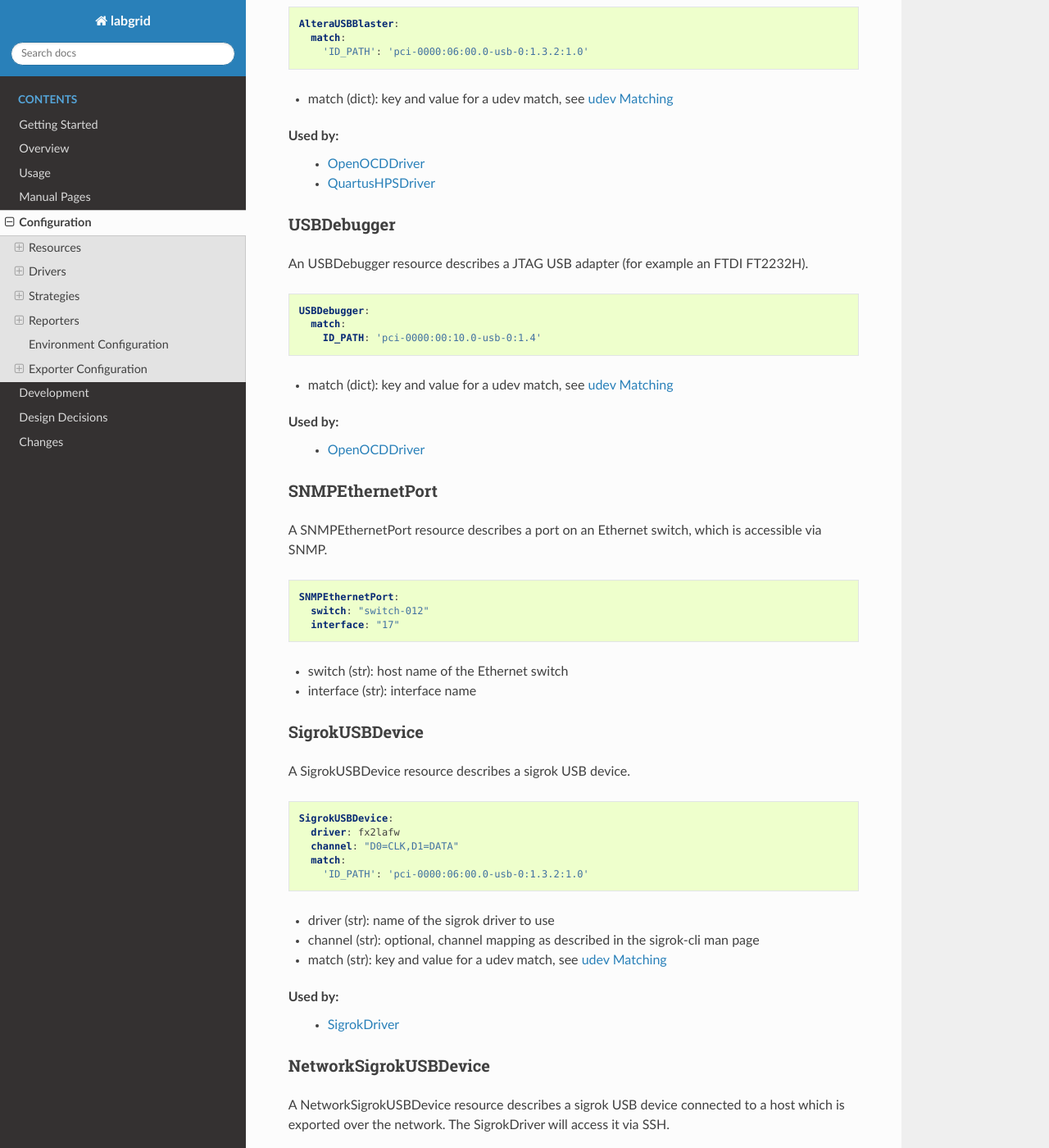
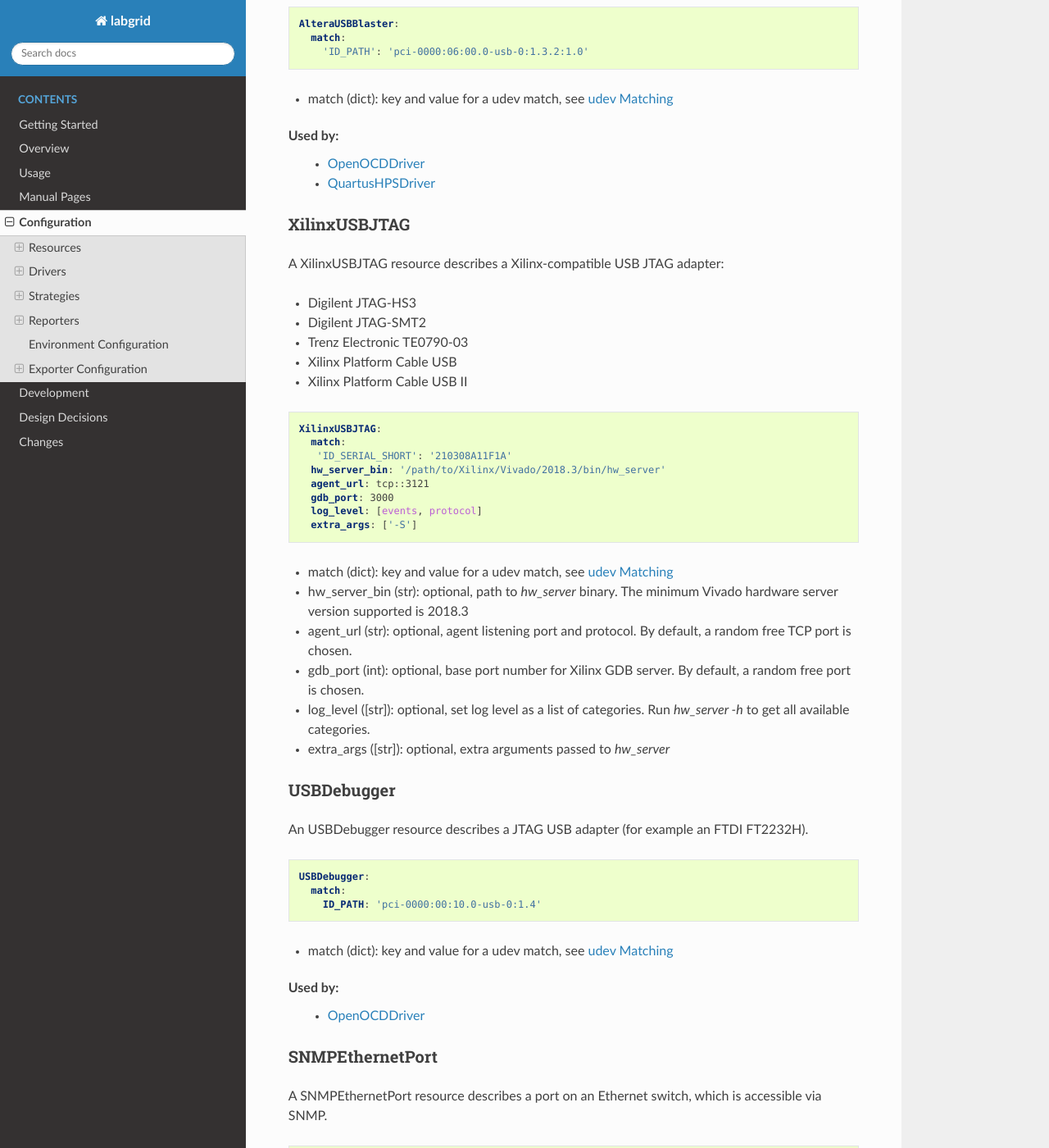
Before and after one commit to labgrid-project/labgrid, a Sphinx documentation site: the page built from doc/configuration.rst, in a window 1280 px wide and 1400 px high, scrolled down 11860 px. Shown: the whole window at 82% size. Built offline with Sphinx 7.4.7 and the Read the Docs theme 2.0.0, drawn with Linux system fonts in a browser that asks for light colours; pages that are not in the unit, such as notebooks, are missing from menus.

Commit message:
resource: add Xilinx USB JTAG
Signed-off-by: Stefan Wiehler <stefan.wiehler@missinglinkelectronics.com>

```diff
--- a/doc/configuration.rst
+++ b/doc/configuration.rst
@@ -552,6 +552,38 @@ An AlteraUSBBlaster resource describes an Altera USB blaster.
 Used by:
   - `OpenOCDDriver`_
   - `QuartusHPSDriver`_
+
+XilinxUSBJTAG
+~~~~~~~~~~~~~~~~
+A XilinxUSBJTAG resource describes a Xilinx-compatible USB JTAG adapter:
+
+- Digilent JTAG-HS3
+- Digilent JTAG-SMT2
+- Trenz Electronic TE0790-03
+- Xilinx Platform Cable USB
+- Xilinx Platform Cable USB II
+
+.. code-block:: yaml
+
+   XilinxUSBJTAG:
+     match:
+      'ID_SERIAL_SHORT': '210308A11F1A'
+     hw_server_bin: '/path/to/Xilinx/Vivado/2018.3/bin/hw_server'
+     agent_url: tcp::3121
+     gdb_port: 3000
+     log_level: [events, protocol]
+     extra_args: ['-S']
+
+- match (dict): key and value for a udev match, see `udev Matching`_
+- hw_server_bin (str): optional, path to `hw_server` binary. The minimum Vivado
+  hardware server version supported is 2018.3
+- agent_url (str): optional, agent listening port and protocol. By default, a
+  random free TCP port is chosen.
+- gdb_port (int): optional, base port number for Xilinx GDB server. By default,
+  a random free port is chosen.
+- log_level ([str]): optional, set log level as a list of categories. Run
+  `hw_server -h` to get all available categories.
+- extra_args ([str]): optional, extra arguments passed to `hw_server`
 
 USBDebugger
 ~~~~~~~~~~~
```
Also changed, not shown: 3 other files.
